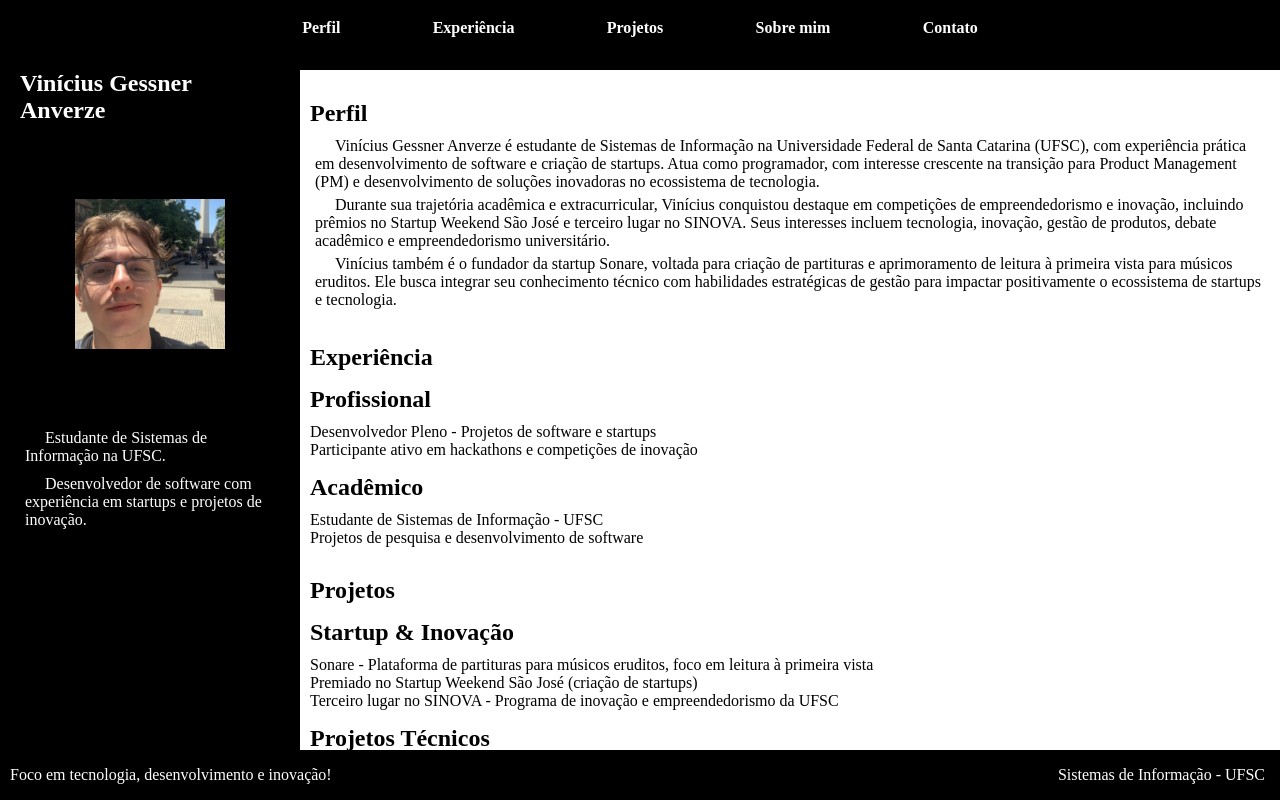
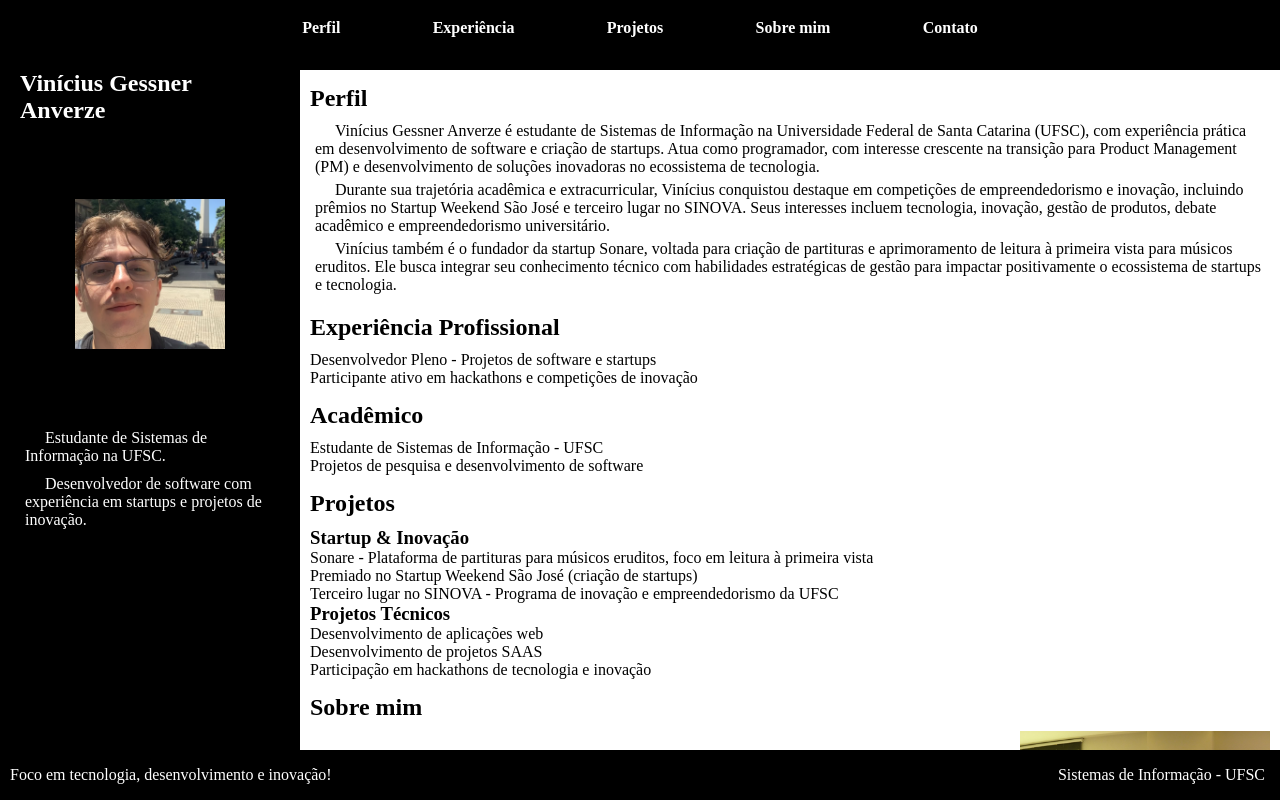
Before and after one commit to ViniciusAnverze/trabalhoWebPessoal, a plain HTML site: page index.html in a window 1280 px wide. Drawn offline with Linux system fonts and the light colour scheme.

Commit message:
feat: melhorando uso de tags semanticas

```diff
--- a/index.html
+++ b/index.html
@@ -31,7 +31,7 @@
     </aside>
     <main>
         <section id="section-home">
-            <h1>Perfil</h1>
+            <h2>Perfil</h2>
 
             <img id="photo-whoami" src="imgs/vinicius.png" alt="Foto de Vinícius Gessner Anverze.">
 
@@ -43,8 +43,7 @@
         </section>
 
         <section id="section-experience">
-            <h1>Experiência</h1>
-            <h2>Profissional</h2>
+            <h2>Experiência Profissional</h2>
             <ul>
                 <li>Desenvolvedor Pleno - Projetos de software e startups</li>
                 <li>Participante ativo em hackathons e competições de inovação</li>
@@ -57,14 +56,14 @@
         </section>
 
         <section id="section-projects">
-            <h1>Projetos</h1>
-            <h2>Startup & Inovação</h2>
+            <h2>Projetos</h2>
+            <h3>Startup & Inovação</h3>
             <ul>
                 <li>Sonare - Plataforma de partituras para músicos eruditos, foco em leitura à primeira vista</li>
                 <li>Premiado no Startup Weekend São José (criação de startups)</li>
                 <li>Terceiro lugar no SINOVA - Programa de inovação e empreendedorismo da UFSC</li>
             </ul>
-            <h2>Projetos Técnicos</h2>
+            <h3>Projetos Técnicos</h3>
             <ul>
                 <li>Desenvolvimento de aplicações web</li>
                 <li>Desenvolvimento de projetos SAAS</li>
@@ -73,17 +72,17 @@
         </section>
 
         <section id="section-aboutme">
-            <h1>Sobre mim</h1>
+            <h2>Sobre mim</h2>
 
             <div class="photo-section">
                 <div>
-                    <h2>Educação:</h2>
+                    <h3>Educação:</h3>
                     <ul>
                         <li>Sistemas de Informação - UFSC</li>
                         <li>Desenvolvimento de Software - CatólicaSC</li>
                     </ul>
 
-                    <h2>Atividades</h2>
+                    <h3>Atividades</h3>
                     <ul>
                         <li>Desenvolvedor Full-Stack</li>
                         <li>Fundador Sonare</li>
@@ -97,7 +96,7 @@
         </section>
 
         <section id="section-contact">
-            <h1>Contato</h1>
+            <h2>Contato</h2>
 
             <section>
                 <p>Vinícius Gessner Anverze</p>
```
